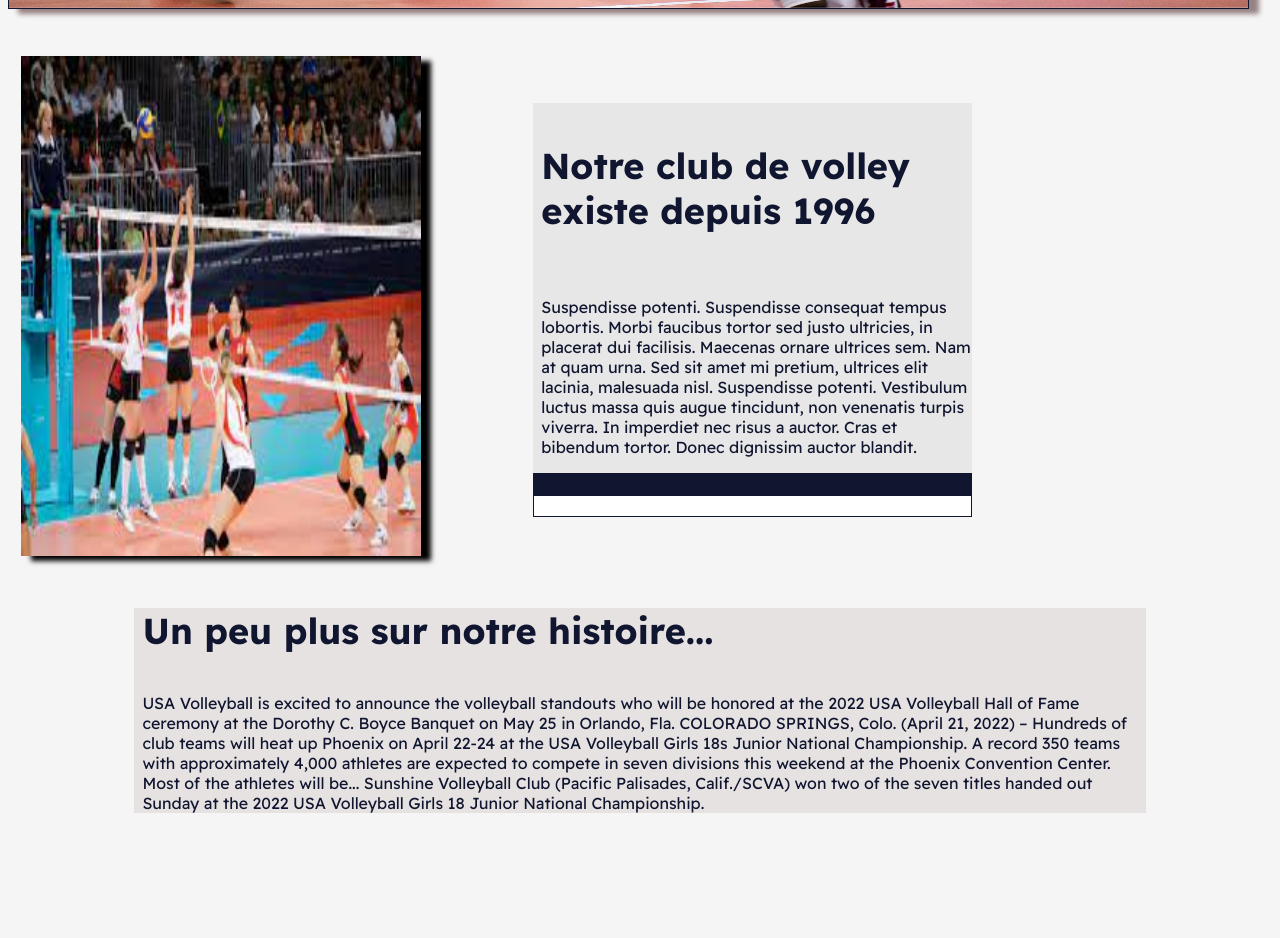
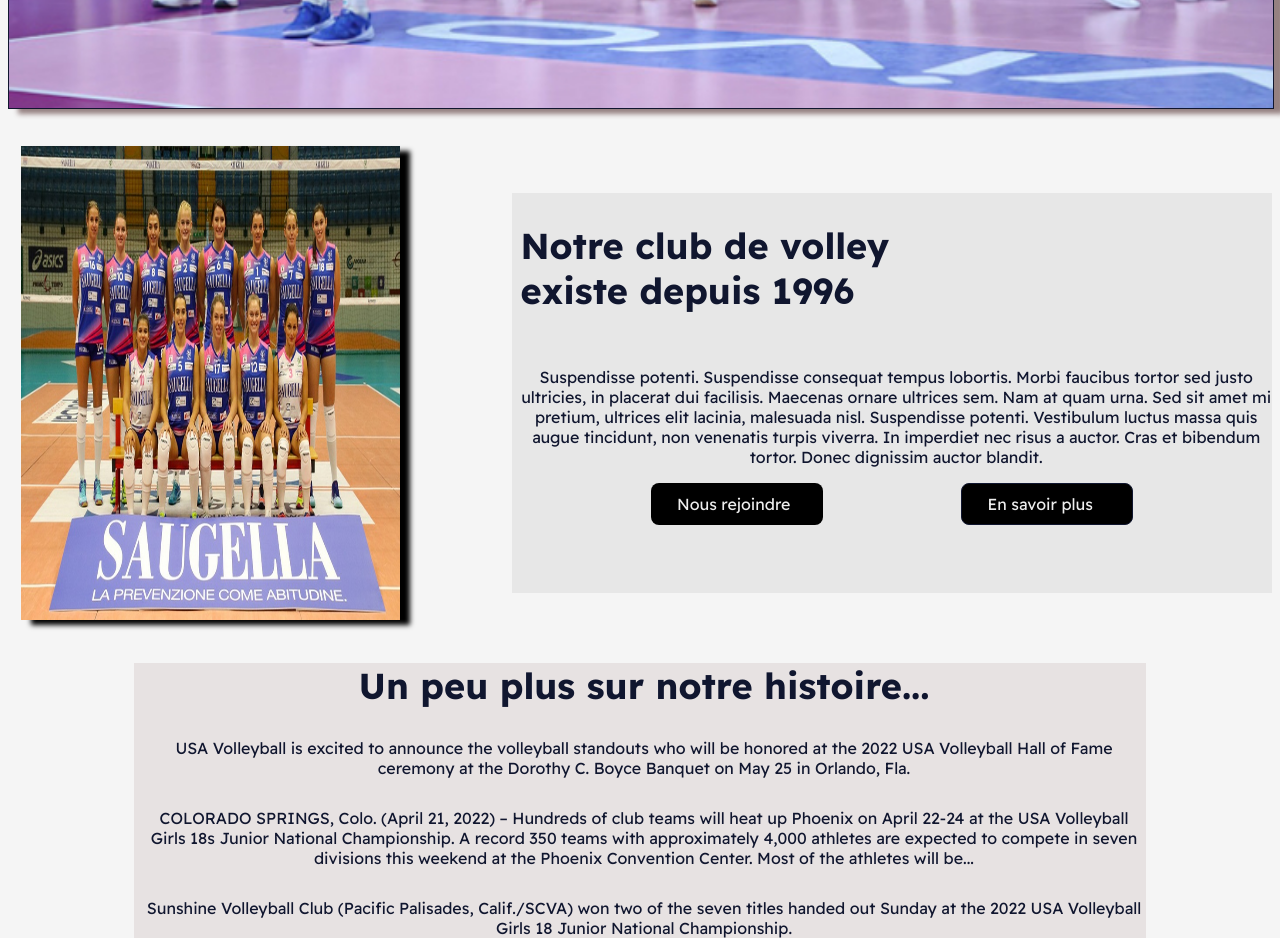
Before and after one commit to mehdijouihri/Association-sportive, a React (Create React App) app: page /notre-histoire in a window 1280 px wide. Shown: the part 580-1518 px from the top of the page. Before the commit the page ends 1393 px from the top, so only its background shows below. Built offline with nearby package versions, Linux system fonts and the light colour scheme.

Commit message:
button restyle

```diff
--- a/src/components/ButtonPrimary/ButtonPrimary.css
+++ b/src/components/ButtonPrimary/ButtonPrimary.css
@@ -1,13 +1,21 @@
 .button_primary {
-    background: var(--blue);
-    color: #FFF;
+    background:black;
+    color:#eee;
     padding: 10px 25px;
     border: 1px solid transparent;
     transition: all 0.3s;
+    width: 120px;
+    height: 20px;
+    border-radius: 8px;
+
 }
 
 .button_primary:hover {
-    background: #FFF;
-    color: var(--blue);
+    background:#eee;
+    color:black;
     border: 1px solid var(--blue);
+    width: 120px;
+    height: 20px;
+    border-radius: 8px;
+
 }
--- a/src/components/ButtonSecondary/ButtonSecondary.css
+++ b/src/components/ButtonSecondary/ButtonSecondary.css
@@ -1,13 +1,18 @@
 .button_secondary {
-    background: #FFF;
-    color: var(--blue);
+    background:black;
+    color:#eee;
     padding: 10px 25px;
     border: 1px solid var(--blue);
     transition: all 0.3s;
+    width: 120px;
+    height: 20px;
+    border-radius: 8px;
 }
-
 .button_secondary:hover {
-    background: var(--blue);
-    color: #FFF;
+    background:#eee;
+    color:black;
     border: 1px solid transparent;
+    width: 120px;
+    height: 20px;
+    border-radius: 8px;
 }
--- a/src/pages/notre-histoire.js
+++ b/src/pages/notre-histoire.js
@@ -5,9 +5,6 @@
 import  '../styles/notre-histoire.css'
 import ButtonPrimary from '../components/ButtonPrimary/ButtonPrimary'
 import ButtonSecondary from '../components/ButtonSecondary/ButtonSecondary'
-
-
-
 
 const Histoire = () => {
     return (
@@ -23,17 +20,17 @@
                 Sed sit amet mi pretium, ultrices elit lacinia, malesuada nisl. Suspendisse potenti.
                 Vestibulum luctus massa quis augue tincidunt, non venenatis turpis viverra.
                 In imperdiet nec risus a auctor. Cras et bibendum tortor. Donec dignissim auctor blandit.</p>
-                <ButtonPrimary/>
-                <ButtonSecondary/>
+               <div className='bt'>
+                <ButtonPrimary value="Nous rejoindre"/>
+                <ButtonSecondary value="En savoir plus"/>
+                </div>
                 </div>
            </container>
                 <div class="container2">
                 <h1>Un peu plus sur notre histoire...</h1>
-                 <p>USA Volleyball is excited to announce the volleyball standouts who will be honored at the 2022 USA Volleyball Hall of Fame ceremony at the Dorothy C. Boyce Banquet on May 25 in Orlando, Fla.
-
-COLORADO SPRINGS, Colo. (April 21, 2022) – Hundreds of club teams will heat up Phoenix on April 22-24 at the USA Volleyball Girls 18s Junior National Championship. A record 350 teams with approximately 4,000 athletes are expected to compete in seven divisions this weekend at the Phoenix Convention Center. Most of the athletes will be...
-
-Sunshine Volleyball Club (Pacific Palisades, Calif./SCVA) won two of the seven titles handed out Sunday at the 2022 USA Volleyball Girls 18 Junior National Championship.</p>
+                <p>USA Volleyball is excited to announce the volleyball standouts who will be honored at the 2022 USA Volleyball Hall of Fame ceremony at the Dorothy C. Boyce Banquet on May 25 in Orlando, Fla.</p>
+                <p>COLORADO SPRINGS, Colo. (April 21, 2022) – Hundreds of club teams will heat up Phoenix on April 22-24 at the USA Volleyball Girls 18s Junior National Championship. A record 350 teams with approximately 4,000 athletes are expected to compete in seven divisions this weekend at the Phoenix Convention Center. Most of the athletes will be...</p>
+                <p>Sunshine Volleyball Club (Pacific Palisades, Calif./SCVA) won two of the seven titles handed out Sunday at the 2022 USA Volleyball Girls 18 Junior National Championship.</p>
        </div>
         </div>
 
--- a/src/styles/notre-histoire.css
+++ b/src/styles/notre-histoire.css
@@ -1,35 +1,38 @@
+
 
 .voley1{
+
     border: 1px solid;
-    width: 98%;
-    height: 500px;
+    width: 100%;
+    height: 600px;
+
     box-shadow: 10px 5px 5px rgb(149, 129, 129);
 
 }
 .voley2{
     margin:1%;
-    width: 400px;
-    height: 500px;
+    width: 30%;
+
     box-shadow: 10px 5px 5px #000;
 }
 container{
-    margin-top: 30px;
+    margin-top: 20px;
+    height:500px;
     display: flex;
     flex-direction:row;
 }
 container .texte{
     background-color: rgb(231, 231, 231);
-    width: 700px;
+    width: 1100px;
     height: 400px;
     display: flex;
-    flex-direction: column;
+    flex-direction:column;
     margin-top: 60px;
     margin-left: 100px;
-    margin-right: 300px;
 
 }
 h1,p{
-    margin-top: 40px;
+    margin-top: 30px;
     margin-left: 8px;
     display: flex;
     flex-direction: column;
@@ -40,4 +43,13 @@
     background-color: rgb(231, 226, 226);
     margin-left: 10%;
     margin-right: 10%;
+
 }
+
+.bt{
+    display: flex;
+    justify-content: space-evenly;
+}
+.container2, p{
+    text-align: center;
+}
```
Also changed, not shown: src/assets/images/voley1.jpeg, src/assets/images/voley2.jpeg.
